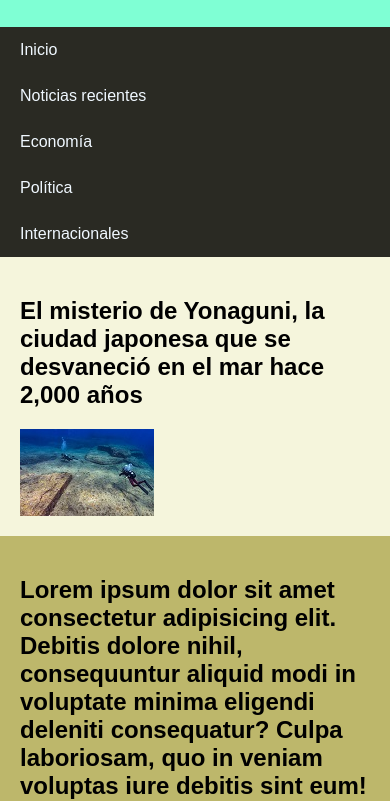
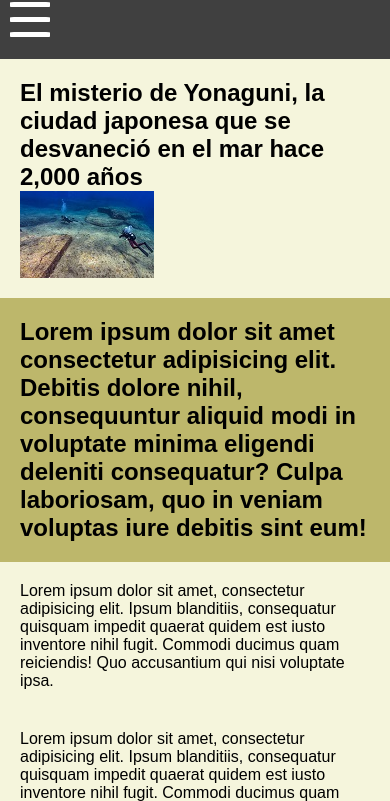
Before and after one commit to uai-tp/grupo_tp1, a plain HTML site: page index.html in a window 390 px wide. Shown: the part 93-894 px from the top of the page. Drawn offline with Linux system fonts and the light colour scheme.

Commit message:
Navbar con hamburger

```diff
--- a/css/style.css
+++ b/css/style.css
@@ -1,59 +1,154 @@
-*{
-    box-sizing: border-box ;
+* {
+  box-sizing: border-box;
+  margin: 0;
+  padding: 0;
+  border: 0;
+  outline: 0;
+  list-style: none;
+  text-decoration: none;
 }
 
-body{
+body {
   font-family: Arial, Helvetica, sans-serif;
-    margin:0;
+  margin: 0;
   padding: 0;
 }
-header{
+header {
   font-family: Arial, Helvetica, sans-serif;
   text-align: center;
   background-color: aquamarine;
   padding: 20px;
 }
 
-footer{
+footer {
   font-family: Arial, Helvetica, sans-serif;
   text-align: center;
   background-color: rgb(127, 255, 176);
   padding: 8px;
 }
 
-nav{
+nav {
   display: flex;
-    flex-direction: row;
-    background-color: rgb(42, 42, 35);
-}
-nav a{
-    color: aliceblue;
-    padding: 14px 20px;
-    text-decoration: none;
+  justify-content: space-evenly;
+  height: 75px;
+  line-height: 75px;
+  background: #404040;
 }
 
-.row{
+nav .nav-list {
   display: flex;
-    flex-wrap: wrap; /*para que salte debajo*/
 }
-aside{
+
+nav .nav-list .nav-item {
+  cursor: pointer;
+  height: 100%;
+  padding: 0 50px;
+  transition: 0.4s;
+}
+
+nav .nav-list .nav-item:hover {
+  background: #b69955;
+}
+
+nav .nav-list .nav-link {
+  color: #f1f1f1;
+  font-size: 18px;
+  font-weight: 500;
+}
+
+.row {
+  display: flex;
+  flex-wrap: wrap;
+}
+
+aside {
   flex: 30px;
   background-color: beige;
   padding: 20px;
-
 }
-section{
+section {
   flex: 70%;
   background-color: darkkhaki;
   padding: 20px;
 }
-img{
+img {
   display: flex;
 }
 
-@media screen and (max-width: 700px) {
-    nav,.row{
+@media screen and (max-width: 935px) {
+  /* .row {
     flex-direction: column;
+  } */
+  nav {
+    width: 100%;
+  }
 
+  nav .nav-list .nav-item {
+    padding: 0 30px;
   }
 }
+
+@media (max-width: 675px) {
+  nav {
+    justify-content: space-between;
+    padding-left: 10px;
+  }
+  nav .nav-list {
+    display: grid;
+    position: absolute;
+    background: #404040;
+    width: 100%;
+    top: 75px;
+    left: 0;
+    transform: translateY(18%);
+    z-index: -1;
+    transition: 0.6s;
+  }
+  nav .nav-list .nav-item {
+    padding-left: 35px;
+  }
+
+  nav .navbar-toggler {
+    display: grid !important;
+  }
+}
+nav .navbar-toggler {
+  display: none;
+  height: min-content;
+  margin: 18px -10px 0 0;
+  cursor: pointer;
+}
+
+nav .navbar-toggler .bar {
+  width: 40px;
+  height: 5px;
+  margin-bottom: 10px;
+  background: #ffffff;
+  border-radius: 10%;
+  transition: 0.4s;
+}
+
+input {
+  display: none;
+}
+
+input:checked ~ nav .nav-list {
+  z-index: auto;
+}
+
+input:checked ~ nav .navbar-toggler {
+  margin-top: 35px;
+}
+
+input:checked ~ nav .navbar-toggler .bar:nth-child(1) {
+  position: absolute;
+  transform: rotate(45deg);
+}
+
+input:checked ~ nav .navbar-toggler .bar:nth-child(2) {
+  display: none;
+}
+
+input:checked ~ nav .navbar-toggler .bar:nth-child(3) {
+  transform: rotate(-45deg);
+}
--- a/index.html
+++ b/index.html
@@ -1,53 +1,75 @@
 <!DOCTYPE html>
 <html lang="es">
   <head>
-    <meta charset="UTF-8">
-    <meta http-equiv="X-UA-Compatible" content="IE=edge">
-    <meta name="viewport" content="width=device-width, initial-scale=1.0">
+    <meta charset="UTF-8" />
+    <meta http-equiv="X-UA-Compatible" content="IE=edge" />
+    <meta name="viewport" content="width=device-width, initial-scale=1.0" />
     <title>Diario TP</title>
-    <link rel="stylesheet" href="css\style.css">
+    <link rel="stylesheet" href="css\style.css" />
   </head>
   <body>
     <header>
       <h1>Diario ItUAI</h1>
     </header>
+    <input type="checkbox" id="toggle" />
     <nav>
-        <a href="#">Inicio</a>
-        <a href="#">Noticias recientes</a>
-        <a href="#">Economía</a>
-        <a href="#">Política</a>
-        <a href="#">Internacionales</a>
-
-
-
+      <label class="navbar-toggler" for="toggle">
+        <span class="bar"></span>
+        <span class="bar"></span>
+        <span class="bar"></span>
+      </label>
+      <ul class="nav-list">
+        <li class="nav-item">
+          <a class="nav-link">Inicio</a>
+        </li>
+        <li class="nav-item">
+          <a class="nav-link">Noticias recientes</a>
+        </li>
+        <li class="nav-item">
+          <a class="nav-link">Economía</a>
+        </li>
+        <li class="nav-item">
+          <a class="nav-link">Política</a>
+        </li>
+        <li class="nav-item">
+          <a class="nav-link">Internacionales</a>
+        </li>
+      </ul>
     </nav>
 
     <div class="row">
       <aside>
-            <h2>El misterio de Yonaguni, la ciudad japonesa que se desvaneció en el mar hace 2,000 años</h2>
-            <img src="img/ciudadtallada.jpg" alt="">
-
+        <h2>
+          El misterio de Yonaguni, la ciudad japonesa que se desvaneció en el
+          mar hace 2,000 años
+        </h2>
+        <img src="img/ciudadtallada.jpg" alt="" />
       </aside>
       <section>
         <h2>
-                Lorem ipsum dolor sit amet consectetur adipisicing elit. Debitis dolore nihil, consequuntur aliquid modi in voluptate minima eligendi deleniti consequatur? Culpa laboriosam, quo in veniam voluptas iure debitis sint eum!
+          Lorem ipsum dolor sit amet consectetur adipisicing elit. Debitis
+          dolore nihil, consequuntur aliquid modi in voluptate minima eligendi
+          deleniti consequatur? Culpa laboriosam, quo in veniam voluptas iure
+          debitis sint eum!
         </h2>
-
       </section>
       <aside>
-            Lorem ipsum dolor sit amet, consectetur adipisicing elit. Ipsum blanditiis, consequatur quisquam impedit quaerat quidem est iusto inventore nihil fugit. Commodi ducimus quam reiciendis! Quo accusantium qui nisi voluptate ipsa.
+        Lorem ipsum dolor sit amet, consectetur adipisicing elit. Ipsum
+        blanditiis, consequatur quisquam impedit quaerat quidem est iusto
+        inventore nihil fugit. Commodi ducimus quam reiciendis! Quo accusantium
+        qui nisi voluptate ipsa.
       </aside>
     </div>
     <div class="row">
       <aside>
-        Lorem ipsum dolor sit amet, consectetur adipisicing elit. Ipsum blanditiis, consequatur quisquam impedit quaerat quidem est iusto inventore nihil fugit. Commodi ducimus quam reiciendis! Quo accusantium qui nisi voluptate ipsa.
+        Lorem ipsum dolor sit amet, consectetur adipisicing elit. Ipsum
+        blanditiis, consequatur quisquam impedit quaerat quidem est iusto
+        inventore nihil fugit. Commodi ducimus quam reiciendis! Quo accusantium
+        qui nisi voluptate ipsa.
       </aside>
-
     </div>
     <footer>
-        <h2>
-            FOOTER
-        </h2>
+      <h2>FOOTER</h2>
     </footer>
   </body>
 </html>
```
Lines whose indentation alone changed are shown as unchanged.
